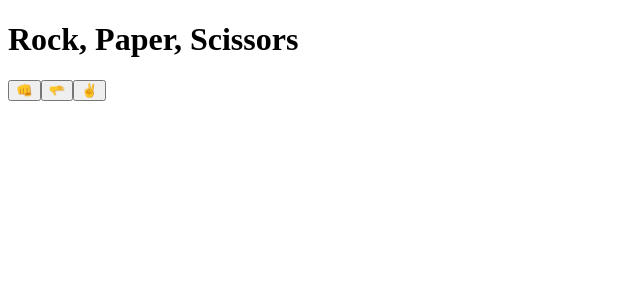
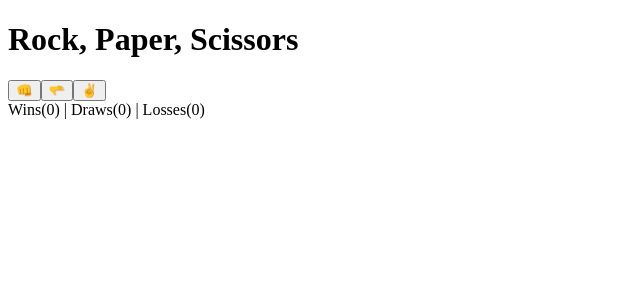
Before and after one commit to DeepaliPatro/rock-paper-scissors, a Vue app: page / in a window 1280 px wide. Shown: the top 300 px of the page, without its empty margins (0-640 px from the left). Built offline with nearby package versions, Linux system fonts and the light colour scheme; the HTML template or start-up script is replaced by a standard one.

Commit message:
score moved moved back

```diff
--- a/src/App.vue
+++ b/src/App.vue
@@ -119,8 +119,8 @@
             Reset score
           </button>
         </div>
-        <Scoreboard :wins="wins" :draws="draws" :losses="losses" />
       </div>
+      <Scoreboard :wins="wins" :draws="draws" :losses="losses" />
     </main>
   </div>
 </template>
```
